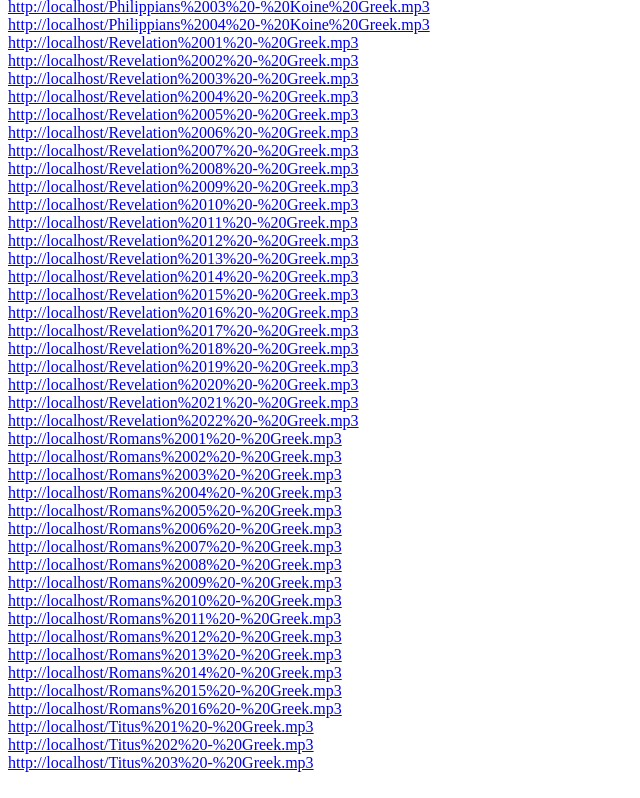
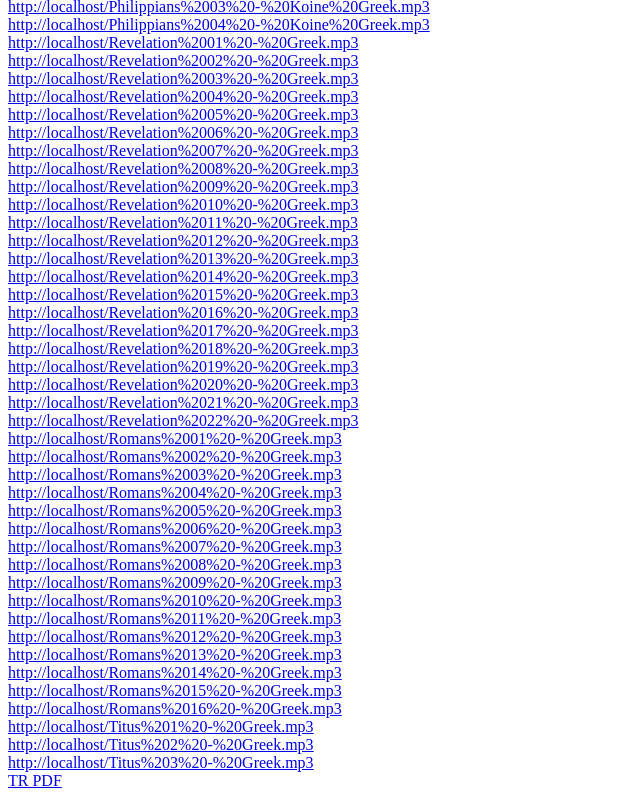
Before and after one commit to MilesFM/TRGrAudio, a plain HTML site: page index.html in a window 1280 px wide. Shown: the part 3916-4714 px from the top of the page, without its empty margins (0-640 px from the left). Drawn offline with Linux system fonts and the light colour scheme.

Commit message:
Update index.html

```diff
--- a/index.html
+++ b/index.html
@@ -278,5 +278,6 @@
     <a href="Titus 1 - Greek.mp3">Audio</a><br>
     <a href="Titus 2 - Greek.mp3">Audio</a><br>
     <a href="Titus 3 - Greek.mp3">Audio</a><br>
+    <a href="Greek_New_Testament_Accented_Scrivener_Textus_Receptus_1894.pdf">TR PDF</a><br>
 </body>
 </html>
```
